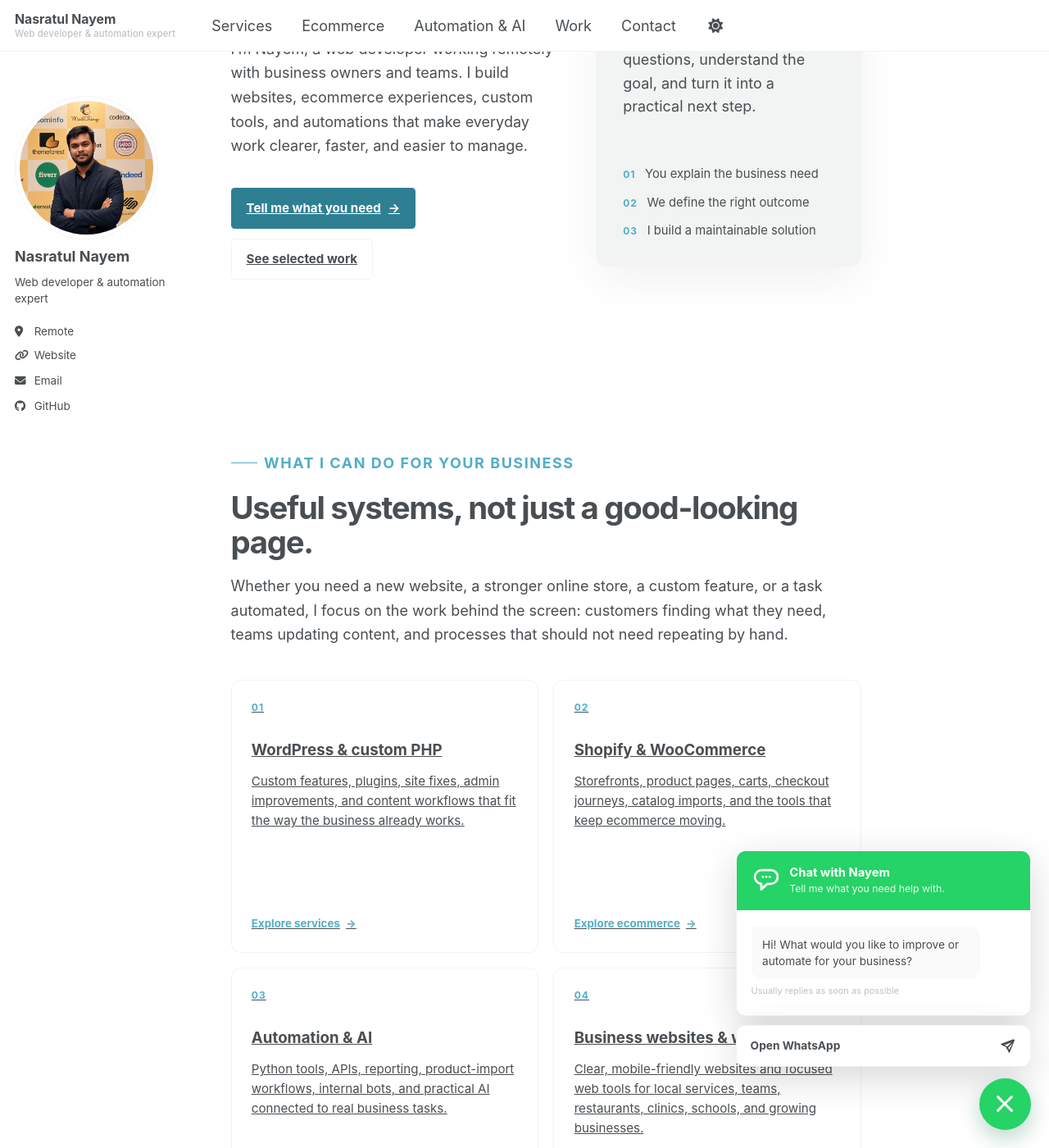
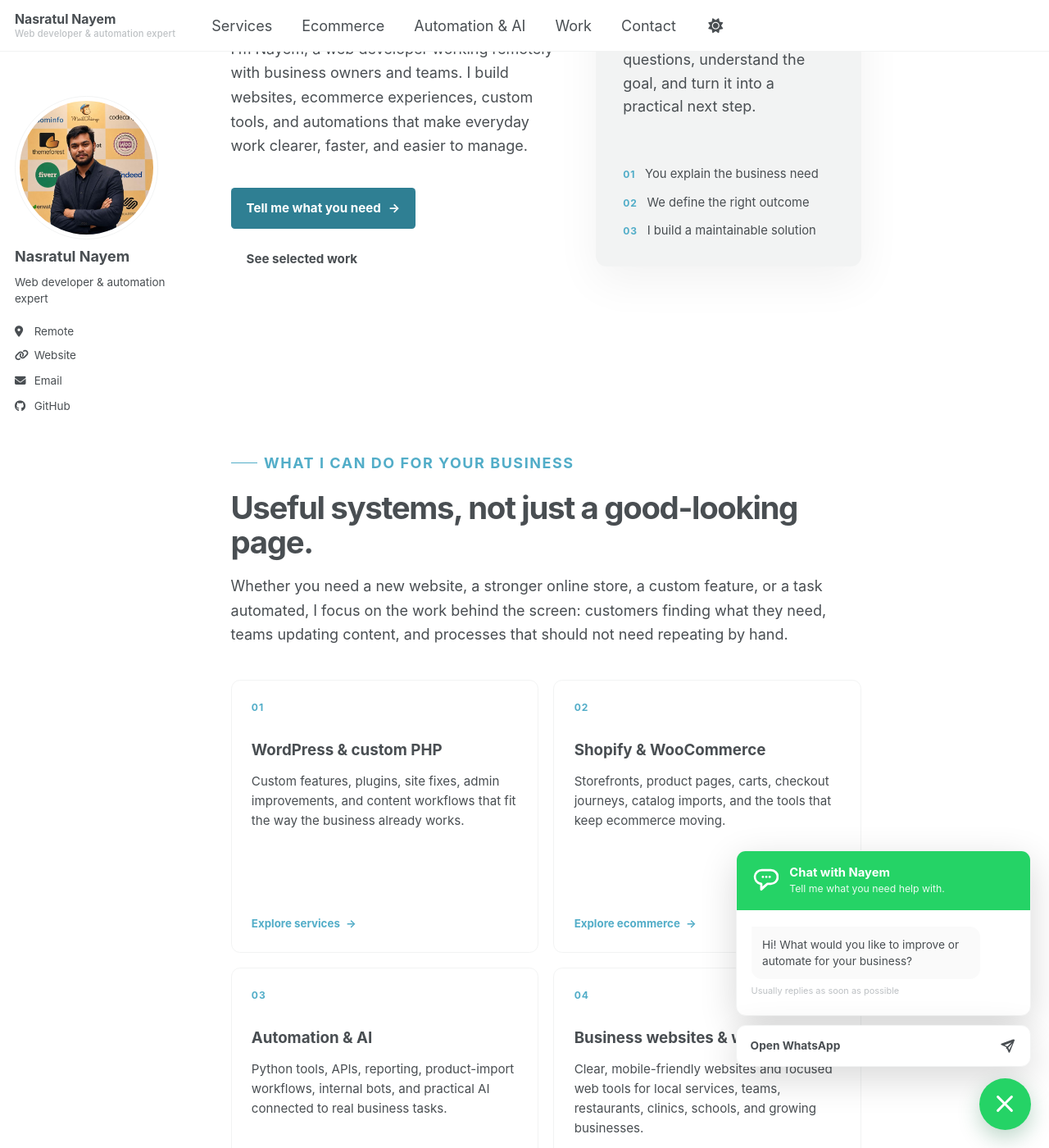
Before and after one commit to nasratulnayem/nasratulnayem.github.io, a Jekyll site: the page built from _pages/about.md, in a window 1280 px wide and 1400 px high, scrolled down 320 px. Shown: the whole window at 82% size. Built offline with Jekyll 4.4.1, drawn with Linux system fonts in a browser that asks for light colours; a style sheet for code colours, icons or effects is not loaded.

Commit message:
Polish homepage link styling

```diff
--- a/assets/css/main.scss
+++ b/assets/css/main.scss
@@ -963,7 +963,7 @@
   margin-top: 2rem;
 }
 
-.home-button {
+.home-page__content a.home-button {
   display: inline-flex;
   align-items: center;
   justify-content: center;
@@ -980,8 +980,8 @@
   transition: transform 0.18s ease, background 0.18s ease, border-color 0.18s ease, color 0.18s ease;
 }
 
-.home-button:hover,
-.home-button:focus {
+.home-page__content a.home-button:hover,
+.home-page__content a.home-button:focus {
   text-decoration: none;
   transform: translateY(-0.12rem);
 }
@@ -1099,7 +1099,7 @@
   margin-top: 2.2rem;
 }
 
-.home-service-card {
+.home-page__content a.home-service-card {
   display: flex;
   min-height: 18.5rem;
   padding: 1.35rem;
@@ -1112,8 +1112,8 @@
   transition: transform 0.2s ease, border-color 0.2s ease, box-shadow 0.2s ease;
 }
 
-.home-service-card:hover,
-.home-service-card:focus {
+.home-page__content a.home-service-card:hover,
+.home-page__content a.home-service-card:focus {
   color: var(--global-text-color);
   border-color: var(--global-link-color);
   box-shadow: 0 1rem 2.5rem rgba(0, 0, 0, 0.08);
@@ -1150,8 +1150,8 @@
   transition: transform 0.18s ease;
 }
 
-.home-service-card:hover .home-service-card__link span,
-.home-service-card:focus .home-service-card__link span {
+.home-page__content a.home-service-card:hover .home-service-card__link span,
+.home-page__content a.home-service-card:focus .home-service-card__link span {
   transform: translateX(0.2rem);
 }
 
```
